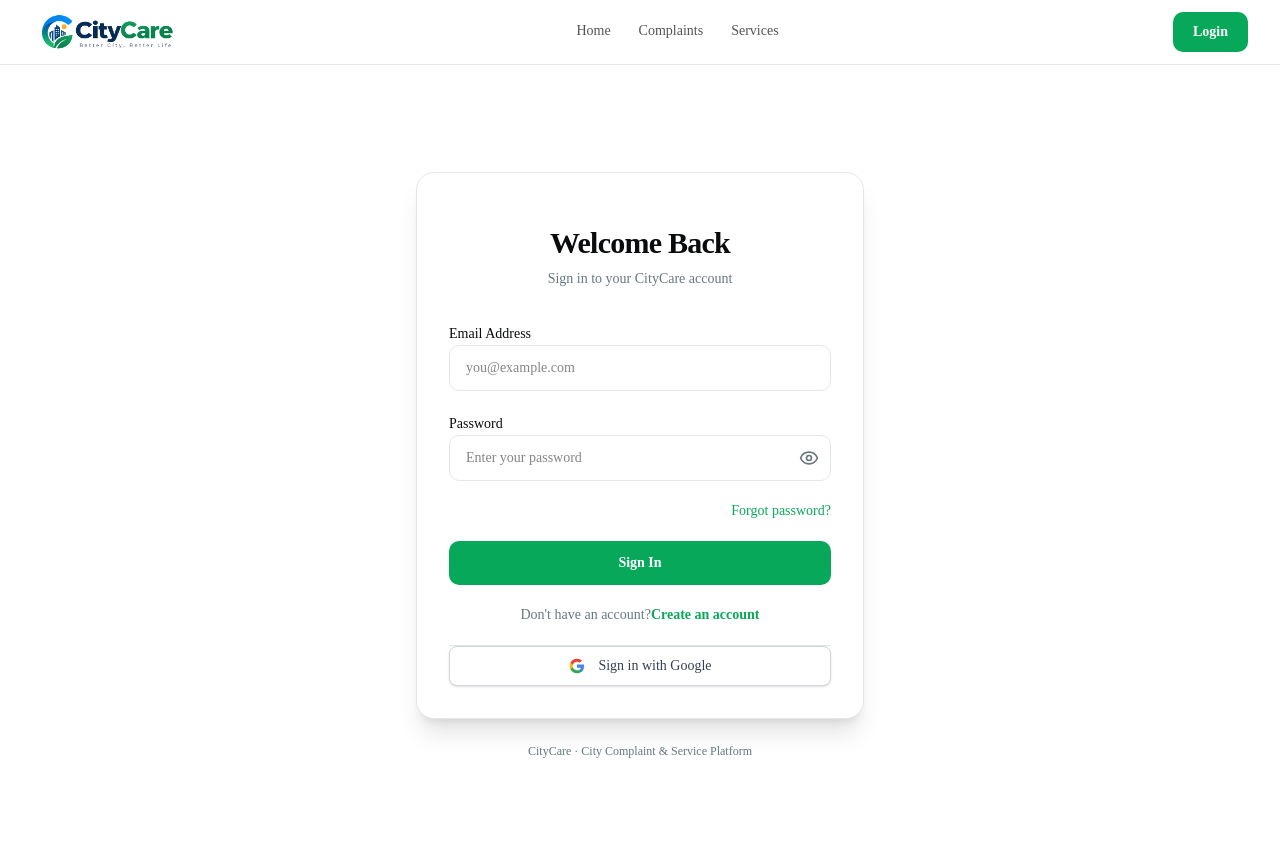
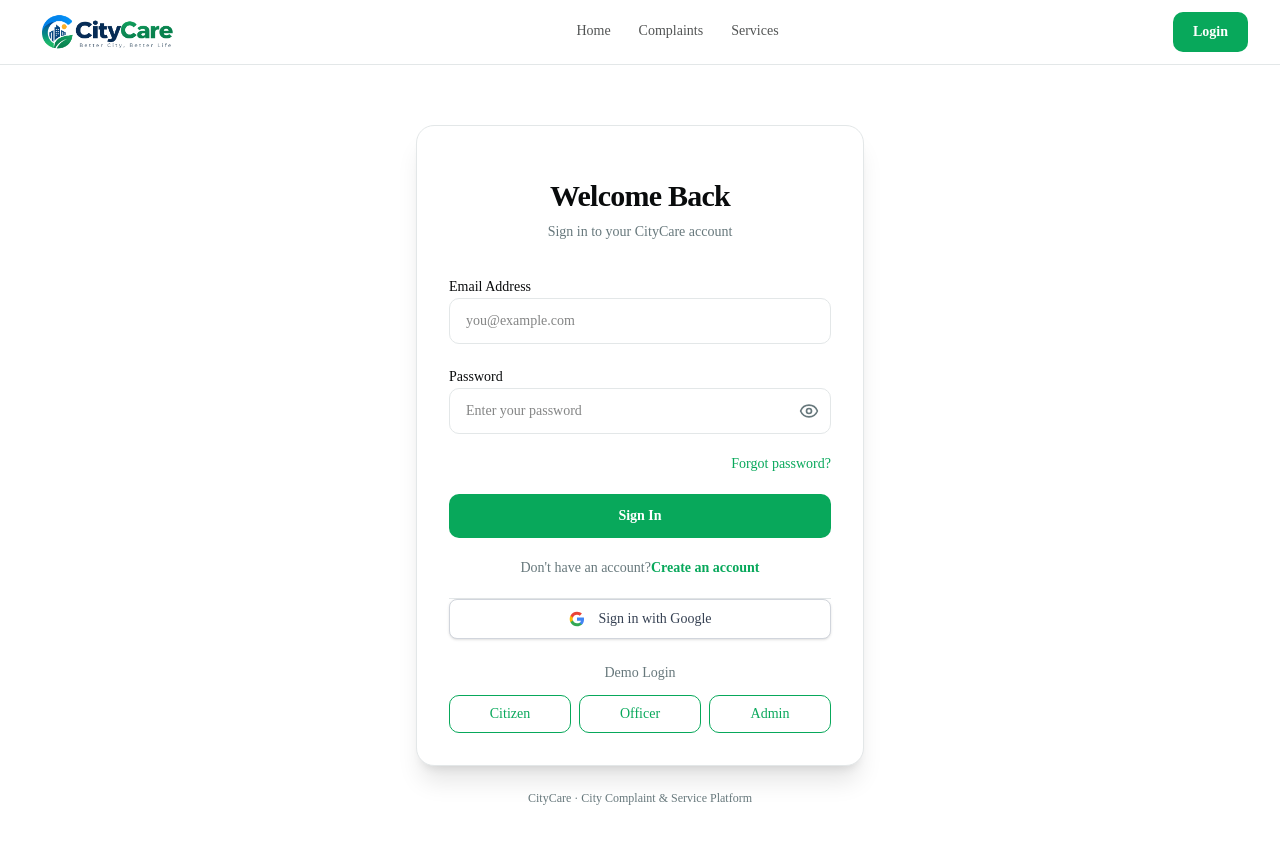
Before and after one commit to kawsaralidev/city-complaint-service-frontend, a Next.js app: page /login in a window 1280 px wide. Shown: the top 844 px of the page. Built offline with nearby package versions, Linux system fonts and the light colour scheme; no server answers.

Commit message:
demo login implement done

```diff
--- a/src/components/form/loginForm.tsx
+++ b/src/components/form/loginForm.tsx
@@ -7,7 +7,7 @@ import { Eye, EyeOff } from "lucide-react";
 
 import { loginSchema, type LoginFormData } from "@/lib/validations/auth.schema";
 
-import { useLogin } from "@/hooks/auth.hook";
+import { useDemoLogin, useLogin } from "@/hooks/auth.hook";
 
 import { useRouter } from "next/navigation";
 
@@ -23,6 +23,7 @@ export function LoginForm() {
   });
 
   const loginMutation = useLogin();
+  const demoLoginMutation = useDemoLogin();
 
   const [showPassword, setShowPassword] = useState(false);
 
@@ -32,6 +33,15 @@ export function LoginForm() {
       router.push("/");
     } catch (error) {
       console.error("Login failed:", error);
+    }
+  };
+
+  const handleDemoLogin = async (role: "CITIZEN" | "OFFICER" | "ADMIN") => {
+    try {
+      await demoLoginMutation.mutateAsync(role);
+      router.push("/");
+    } catch (error) {
+      console.error("Demo login failed:", error);
     }
   };
 
@@ -147,6 +157,38 @@ export function LoginForm() {
           <Separator />
 
           <GoogleAuthButton />
+
+          <div className="mt-6 space-y-3">
+            <p className="text-center text-sm font-medium text-muted-foreground">
+              Demo Login
+            </p>
+
+            <div className="grid grid-cols-3 gap-2">
+              <button
+                type="button"
+                onClick={() => handleDemoLogin("CITIZEN")}
+                className="rounded-lg border border-secondary bg-background px-3 py-2 text-sm font-medium text-secondary transition-all hover:bg-secondary hover:text-secondary-foreground hover:shadow-lg hover:shadow-secondary/25"
+              >
+                Citizen
+              </button>
+
+              <button
+                type="button"
+                onClick={() => handleDemoLogin("OFFICER")}
+                className="rounded-lg border border-secondary bg-background px-3 py-2 text-sm font-medium text-secondary transition-all hover:bg-secondary hover:text-secondary-foreground hover:shadow-lg hover:shadow-secondary/25"
+              >
+                Officer
+              </button>
+
+              <button
+                type="button"
+                onClick={() => handleDemoLogin("ADMIN")}
+                className="rounded-lg border border-secondary bg-background px-3 py-2 text-sm font-medium text-secondary transition-all hover:bg-secondary hover:text-secondary-foreground hover:shadow-lg hover:shadow-secondary/25"
+              >
+                Admin
+              </button>
+            </div>
+          </div>
         </div>
 
         <p className="mt-6 text-center text-xs text-muted-foreground">
--- a/src/hooks/auth.hook.ts
+++ b/src/hooks/auth.hook.ts
@@ -1,6 +1,7 @@
 import { useMutation, useQuery, useQueryClient } from "@tanstack/react-query";
 
 import {
+  demoLogin,
   forgotPassword,
   getCurrentUser,
   loginUser,
@@ -28,6 +29,21 @@ export function useLogin() {
   });
 }
 
+export function useDemoLogin() {
+  const queryClient = useQueryClient();
+
+  return useMutation({
+    mutationFn: (role: "CITIZEN" | "OFFICER" | "ADMIN") => demoLogin(role),
+
+    onSuccess: (response) => {
+      queryClient.setQueryData(currentUserQueryKey, {
+        success: response.success,
+        message: response.message,
+        data: response.data.user,
+      });
+    },
+  });
+}
 export function useRegister() {
   return useMutation({
     mutationFn: registerUser,
--- a/src/services/auth.service.ts
+++ b/src/services/auth.service.ts
@@ -14,6 +14,17 @@ export const loginUser = async (
   return api<ApiResponse<LoginResponse>>("/auth/login", {
     method: "POST",
     body: data,
+  });
+};
+
+export const demoLogin = async (
+  role: "CITIZEN" | "OFFICER" | "ADMIN",
+): Promise<ApiResponse<LoginResponse>> => {
+  return api<ApiResponse<LoginResponse>>("/auth/demo-login", {
+    method: "POST",
+    body: {
+      role,
+    },
   });
 };
 
```
